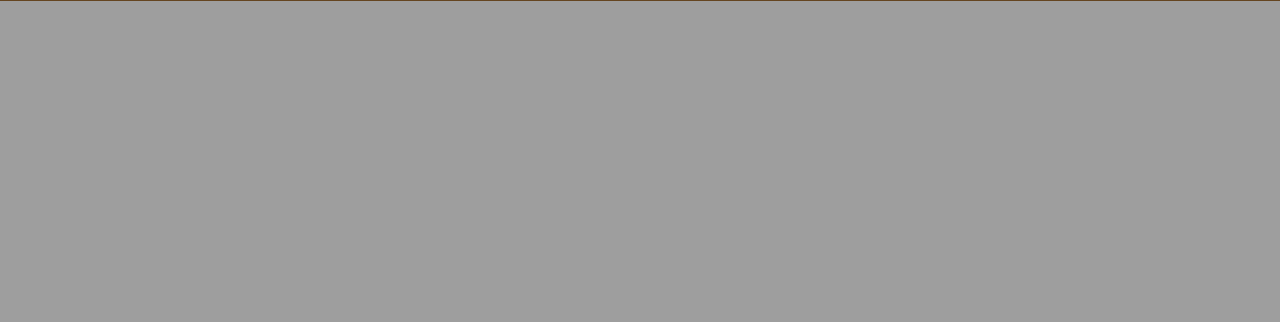
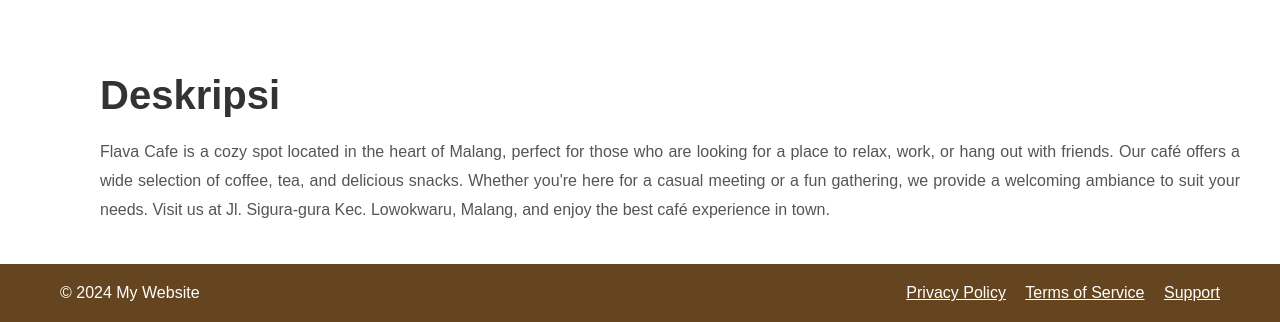
Before and after one commit to jyuanwibawa/warung_kopi, a PHP site: page /detailcafe.html in a window 1280 px wide. Shown: the part 885-1207 px from the top of the page. Before the commit the page ends 886 px from the top, so only its background shows below. Run offline with PHP 8.4, Linux system fonts and the light colour scheme.

Commit message:
deskripsi detail

```diff
--- a/css/detailcafe.css
+++ b/css/detailcafe.css
@@ -238,10 +210,55 @@
     background-color: transparent;
 
     font-size: 24px;
-    color: #ff4d4d; /* Red color for love icon */
+    color: #ff4d4d;
+    /* Red color for love icon */
     cursor: pointer;
 }
 
 .love-btn:hover {
-    color: #ff1a1a; /* Darker red on hover */
+    color: #ff1a1a;
+    /* Darker red on hover */
 }
+
+/* Description Section */
+.description {
+    padding: 40px;
+    margin-top: 90px;
+    text-align: center;
+}
+
+.description-content {
+    max-width: 109  0px;
+    margin-left: 60px;
+}
+
+.description h3 {
+    font-size: 2.5rem;
+    text-align: left;
+    color: #333;
+    margin-bottom: 20px;
+    font-weight: 600;
+}
+
+.description p {
+    font-size: 1.2  1rem;
+    line-height: 1.8;
+    color: #555;
+    margin-bottom: 20px;
+    text-align: justify;
+}
+
+.description p:last-child {
+    margin-bottom: 0;
+}
+
+/* Add responsiveness */
+@media (max-width: 768px) {
+    .description h3 {
+        font-size: 2rem;
+    }
+
+    .description p {
+        font-size: 1rem;
+    }
+}
--- a/detailcafe.html
+++ b/detailcafe.html
@@ -1,17 +1,18 @@
 <!DOCTYPE html>
 <html lang="en">
+
 <head>
     <meta charset="UTF-8">
     <meta name="viewport" content="width=device-width, initial-scale=1.0">
     <title>Website with Navbar, Footer, Banner, and Card</title>
     <link rel="stylesheet" href="css/detailcafe.css">
 </head>
+
 <body>
     <!-- Navbar -->
     <nav class="navbar">
         <div class="logo">
             <img src="assets/logo.svg" alt="" style="height: 50px;">
-
         </div>
         <ul class="nav-links">
             <li><a href="#home">Home</a></li>
@@ -20,6 +21,7 @@
         </ul>
     </nav>
 
+    <!-- Carousel -->
     <div class="carousel">
         <div class="carousel-inner">
             <div class="carousel-item active">
@@ -48,6 +50,21 @@
         <button class="carousel-control next" onclick="moveSlide(1)">&#10095;</button>
     </div>
 
+    <!-- Description Section -->
+    <section class="description">
+        <div class="description-content">
+            <h3>Deskripsi</h3>
+            <p>
+                Flava Cafe is a cozy spot located in the heart of Malang, perfect for those who are looking for a place
+                to relax, work, or hang out with friends. Our café offers a wide selection of coffee, tea, and delicious
+                snacks.
+                Whether you're here for a casual meeting or a fun gathering, we provide a welcoming ambiance to suit
+                your needs. Visit us at Jl. Sigura-gura Kec. Lowokwaru, Malang, and enjoy the best café experience in
+                town.
+            </p>
+        </div>
+    </section>
+
     <!-- Footer -->
     <footer class="footer">
         <div class="footer-container">
@@ -63,8 +80,7 @@
             </div>
         </div>
     </footer>
-</body>
-</html>
+
     <script>
         let currentIndex = 0;
 
@@ -75,3 +91,6 @@
             document.querySelector('.carousel-inner').style.transform = `translateX(-${currentIndex * 100}%)`;
         }
     </script>
+</body>
+
+</html>
```
Also changed, not shown: other parts of css/detailcafe.css (+11 -39 lines). Lines whose indentation alone changed are shown as unchanged.
